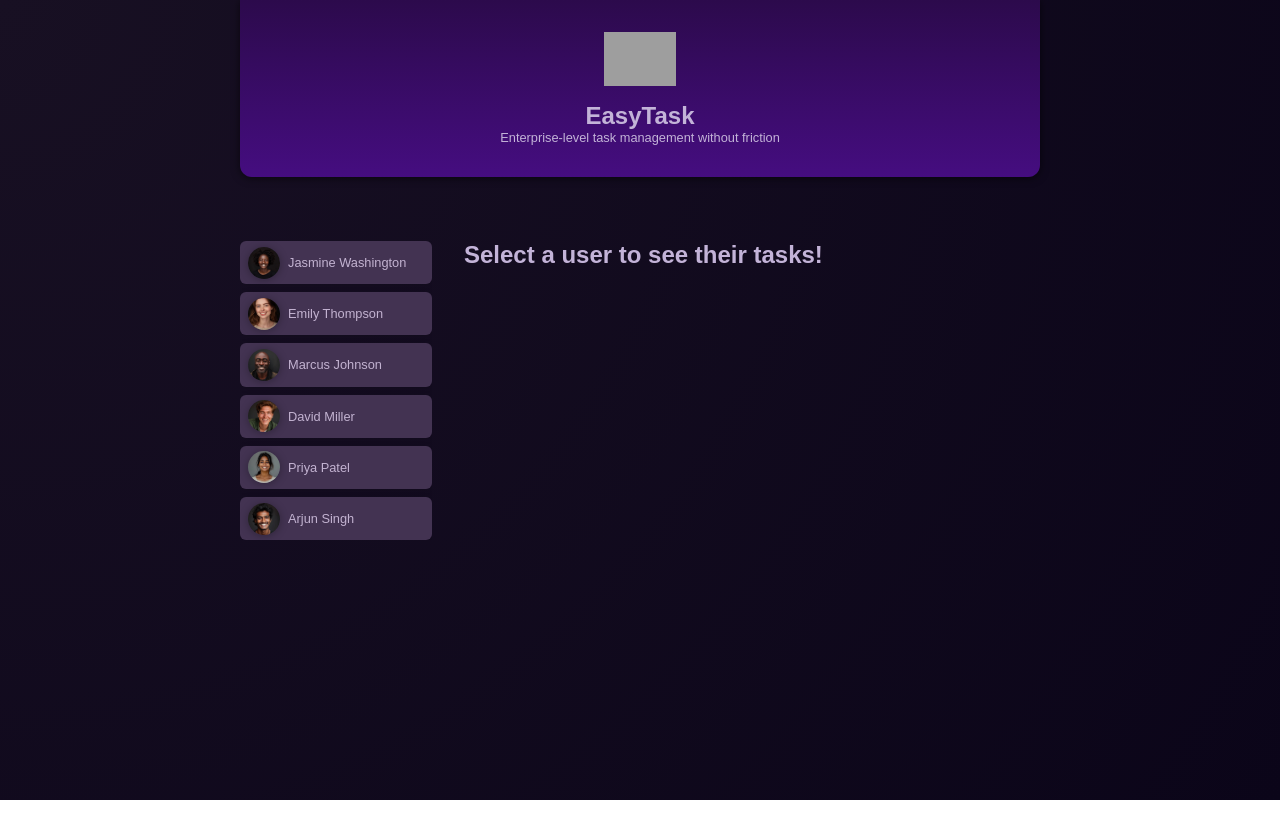
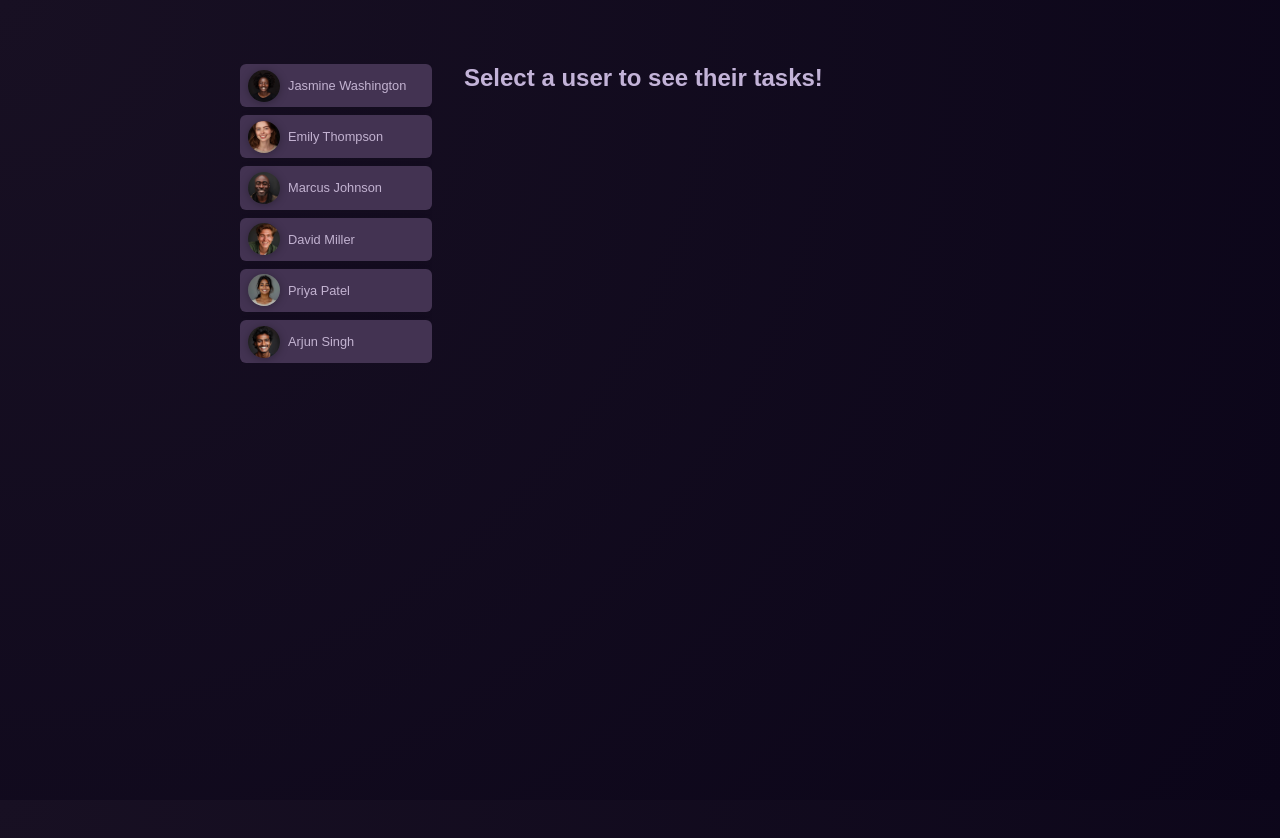
Before and after one commit to flavia3107/angular-routing, an Angular app: page / in a window 1280 px wide. Shown: the top 838 px of the page. Before the commit the page ends 800 px from the top, so only its background shows below. Built offline with nearby package versions, Linux system fonts and the light colour scheme; grey boxes are pictures that could not be loaded.

Commit message:
Routing: Remove header

```diff
--- a/src/app/app.component.html
+++ b/src/app/app.component.html
@@ -1,5 +1,3 @@
-<app-header />
-
 <main>
   <app-users />
 
--- a/src/app/app.component.ts
+++ b/src/app/app.component.ts
@@ -1,7 +1,5 @@
 import { Component } from '@angular/core';
 import { RouterOutlet } from '@angular/router';
-
-import { HeaderComponent } from './header/header.component';
 import { UsersComponent } from './users/users.component';
 
 @Component({
@@ -9,6 +7,6 @@ import { UsersComponent } from './users/users.component';
   standalone: true,
   templateUrl: './app.component.html',
   styleUrl: './app.component.css',
-  imports: [HeaderComponent, UsersComponent, RouterOutlet],
+  imports: [UsersComponent, RouterOutlet],
 })
 export class AppComponent { }
--- a/src/app/header/header.component.css
+++ /dev/null
@@ -1,48 +0,0 @@
-header {
-  display: flex;
-  flex-direction: column;
-  align-items: center;
-  gap: 1rem;
-  width: 90%;
-  max-width: 50rem;
-  margin: 0 auto 2rem auto;
-  text-align: center;
-  background: linear-gradient(to bottom, #2c0a4c, #450d80);
-  padding: 1rem;
-  border-bottom-right-radius: 12px;
-  border-bottom-left-radius: 12px;
-  box-shadow: 0 1px 8px rgba(0, 0, 0, 0.6);
-}
-
-img {
-  width: 3.5rem;
-  object-fit: contain;
-}
-
-h1 {
-  font-size: 1.25rem;
-  margin: 0;
-  padding: 0;
-}
-
-p {
-  margin: 0;
-  font-size: 0.8rem;
-  text-wrap: balance;
-}
-
-@media (min-width: 768px) {
-  header {
-    padding: 2rem;
-  }
-
-  img {
-    width: 4.5rem;
-  }
-
-  h1 {
-    font-size: 1.5rem;
-    margin: 0;
-    padding: 0;
-  }
-}
--- a/src/app/header/header.component.html
+++ /dev/null
@@ -1,7 +0,0 @@
-<header>
-  <img src="task-management-logo.png" alt="A todo list" />
-  <div>
-    <h1>EasyTask</h1>
-    <p>Enterprise-level task management without friction</p>
-  </div>
-</header>
```
Also changed, not shown: src/app/header/header.component.ts (deleted, +0 -9 lines).
